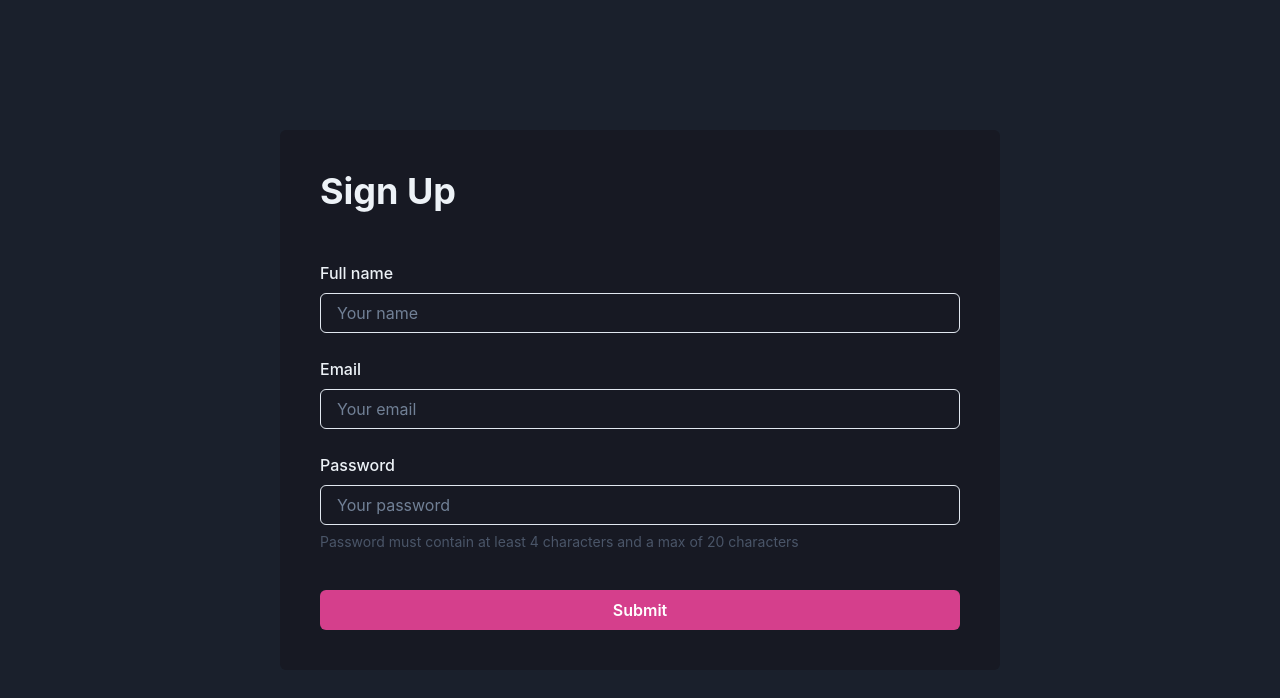
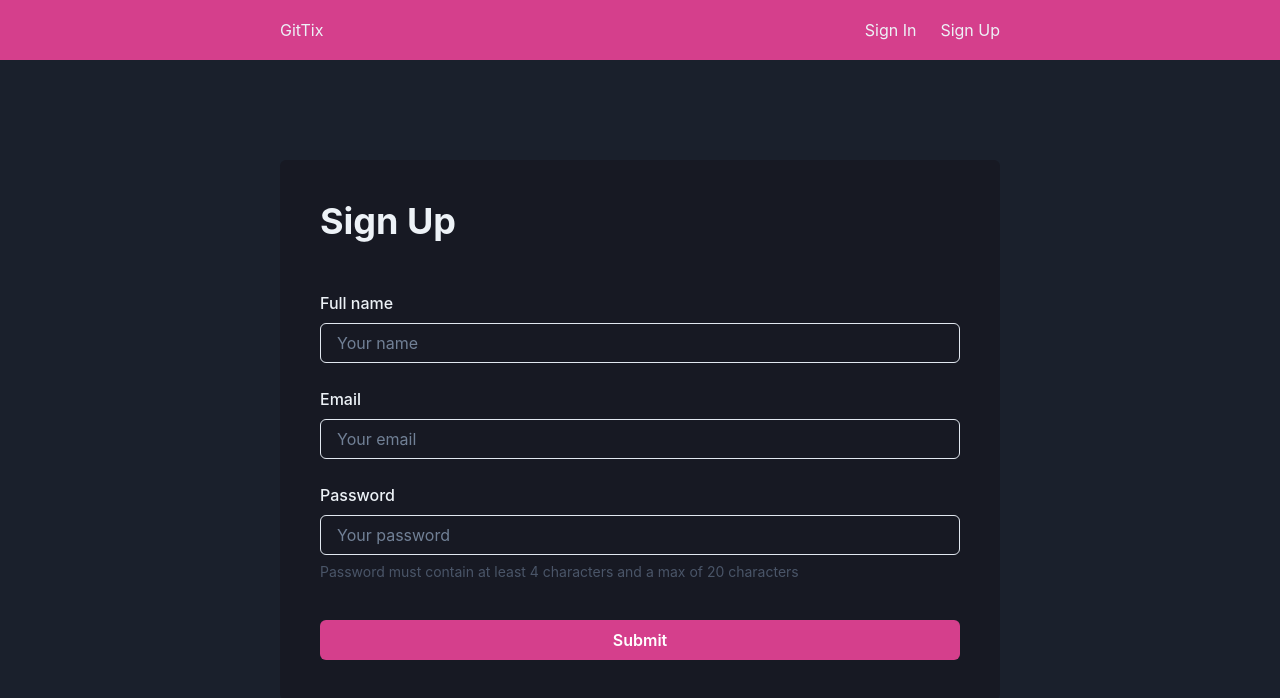
Before and after one commit to RenatoLomba/ticketing-microservices-app, a Next.js app in the folder client/: page /auth/signup in a window 1280 px wide. Shown: the top 698 px of the page. Built offline with nearby package versions, Linux system fonts and the light colour scheme; no server answers.

Commit message:
Header - SignIn - SignUp - SignOut

```diff
--- /dev/null
+++ b/client/src/components/header.tsx
@@ -0,0 +1,42 @@
+import NextLink from 'next/link'
+import { FC } from 'react'
+
+import { Box, Flex, HStack, Link } from '@chakra-ui/react'
+
+import { useAuth } from '../pages/_app'
+
+export const Header: FC = () => {
+  const { user, signOut } = useAuth()
+
+  return (
+    <Box as="header" h="60px" bg="pink.500" w="100%">
+      <Flex
+        h="100%"
+        maxWidth="720px"
+        w="100%"
+        mx="auto"
+        align="center"
+        justify="space-between"
+      >
+        <NextLink href="/" passHref>
+          <Link>GitTix</Link>
+        </NextLink>
+
+        <HStack spacing={6}>
+          {user ? (
+            <Link onClick={signOut}>Sign Out</Link>
+          ) : (
+            <>
+              <NextLink href="/auth/signin" passHref>
+                <Link>Sign In</Link>
+              </NextLink>
+              <NextLink href="/auth/signup" passHref>
+                <Link>Sign Up</Link>
+              </NextLink>
+            </>
+          )}
+        </HStack>
+      </Flex>
+    </Box>
+  )
+}
--- a/client/src/pages/_app.tsx
+++ b/client/src/pages/_app.tsx
@@ -1,10 +1,30 @@
+import { AxiosError } from 'axios'
 import type { AppProps } from 'next/app'
+import { useRouter } from 'next/router'
 import { createContext, FC, ReactNode, useContext, useState } from 'react'
 
-import { ChakraProvider, extendTheme } from '@chakra-ui/react'
-import { QueryClient, QueryClientProvider } from '@tanstack/react-query'
+import { ChakraProvider, extendTheme, useToast } from '@chakra-ui/react'
+import {
+  Hydrate,
+  QueryClient,
+  QueryClientProvider,
+  useMutation,
+  useQuery,
+  useQueryClient,
+} from '@tanstack/react-query'
 
-import { setAccessToken, setRefreshToken } from '../utils/cookies'
+import { Header } from '../components/header'
+import { getApi } from '../lib/api'
+import {
+  removeAccessToken,
+  removeRefreshToken,
+  setAccessToken,
+  setRefreshToken,
+} from '../utils/cookies'
+import {
+  handleErrorMessage,
+  ResponseErrorData,
+} from '../utils/handle-error-message'
 
 const defaultTheme = extendTheme({
   styles: {
@@ -17,7 +37,7 @@ const defaultTheme = extendTheme({
   },
 })
 
-export const queryClient = new QueryClient()
+// export const queryClient = new QueryClient()
 
 type User = {
   id: string
@@ -34,6 +54,7 @@ type AuthenticationData = {
 type AuthContextData = {
   user?: User
   sign: (data: AuthenticationData) => void
+  signOut: () => Promise<void>
 }
 
 const AuthContext = createContext({} as AuthContextData)
@@ -44,7 +65,46 @@ type AuthProviderProps = {
 }
 
 const AuthProvider: FC<AuthProviderProps> = ({ children, initialUser }) => {
-  const [user, setUser] = useState(initialUser)
+  const router = useRouter()
+  const queryClient = useQueryClient()
+  const toast = useToast({
+    duration: 9000,
+    isClosable: true,
+    position: 'top-right',
+  })
+
+  const { data: user } = useQuery(
+    ['current-user'],
+    async () => {
+      const response = await getApi().get<User>('/api/users/current')
+
+      return response.data
+    },
+    { initialData: initialUser, retry: false, staleTime: 1000 * 60 * 15 },
+  )
+
+  const { mutateAsync: signOut } = useMutation(
+    async () => {
+      await getApi().post('/api/users/signout')
+    },
+    {
+      onSuccess() {
+        removeAccessToken()
+        removeRefreshToken()
+
+        router.reload()
+      },
+      onError(error: AxiosError<ResponseErrorData>) {
+        handleErrorMessage(error, (errorData) => {
+          toast({
+            title: errorData.error,
+            description: errorData.message,
+            status: 'error',
+          })
+        })
+      },
+    },
+  )
 
   function sign({
     user,
@@ -53,11 +113,12 @@ const AuthProvider: FC<AuthProviderProps> = ({ children, initialUser }) => {
   }: AuthenticationData) {
     setAccessToken(accessToken)
     setRefreshToken(refreshToken)
-    setUser(user)
+
+    queryClient.setQueryData<User>(['current-user'], user)
   }
 
   return (
-    <AuthContext.Provider value={{ user, sign }}>
+    <AuthContext.Provider value={{ user, sign, signOut }}>
       {children}
     </AuthContext.Provider>
   )
@@ -66,12 +127,17 @@ const AuthProvider: FC<AuthProviderProps> = ({ children, initialUser }) => {
 export const useAuth = () => useContext(AuthContext)
 
 function MyApp({ Component, pageProps }: AppProps) {
+  const [queryClient] = useState(() => new QueryClient())
+
   return (
     <QueryClientProvider client={queryClient}>
       <ChakraProvider theme={defaultTheme}>
-        <AuthProvider initialUser={pageProps.currentUser}>
-          <Component {...pageProps} />
-        </AuthProvider>
+        <Hydrate state={pageProps.dehydratedState}>
+          <AuthProvider initialUser={pageProps.currentUser}>
+            <Header />
+            <Component {...pageProps} />
+          </AuthProvider>
+        </Hydrate>
       </ChakraProvider>
     </QueryClientProvider>
   )
--- a/client/src/pages/auth/signup.tsx
+++ b/client/src/pages/auth/signup.tsx
@@ -63,9 +63,7 @@ export default function SignUpPage() {
     {
       onSuccess(data) {
         sign(data)
-
         reset()
-
         router.push('/')
       },
       onError(error: AxiosError<ResponseErrorData>) {
@@ -85,7 +83,13 @@ export default function SignUpPage() {
   }
 
   return (
-    <Flex minH="100vh" w="100%" justify="center" align="center" px="6">
+    <Flex
+      h="calc(100vh - 60px)"
+      w="100%"
+      justify="center"
+      align="center"
+      px="6"
+    >
       <Flex
         onSubmit={handleSubmit(handleSignUpFormSubmit)}
         as="form"
--- a/client/src/utils/cookies.ts
+++ b/client/src/utils/cookies.ts
@@ -16,6 +16,10 @@ export function setAccessToken(
   })
 }
 
+export function removeAccessToken(ctx?: GetServerSidePropsContext) {
+  nookies.destroy(ctx, CookiesNames.ACCESS_TOKEN)
+}
+
 export function setRefreshToken(
   refreshToken: string,
   ctx?: GetServerSidePropsContext,
@@ -25,3 +29,7 @@ export function setRefreshToken(
     path: '/',
   })
 }
+
+export function removeRefreshToken(ctx?: GetServerSidePropsContext) {
+  nookies.destroy(ctx, CookiesNames.REFRESH_TOKEN)
+}
```
Also changed, not shown: client/src/pages/auth/signin.tsx (+7 -1 lines).
